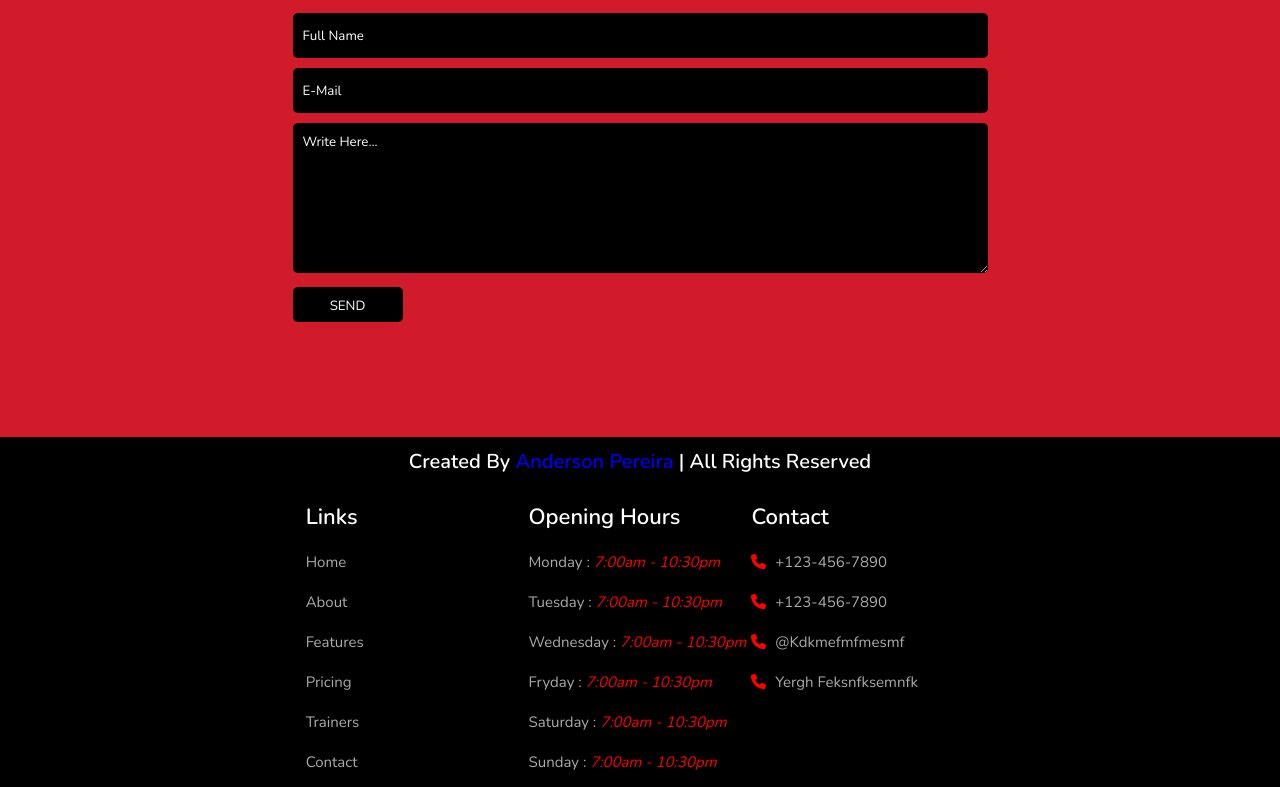
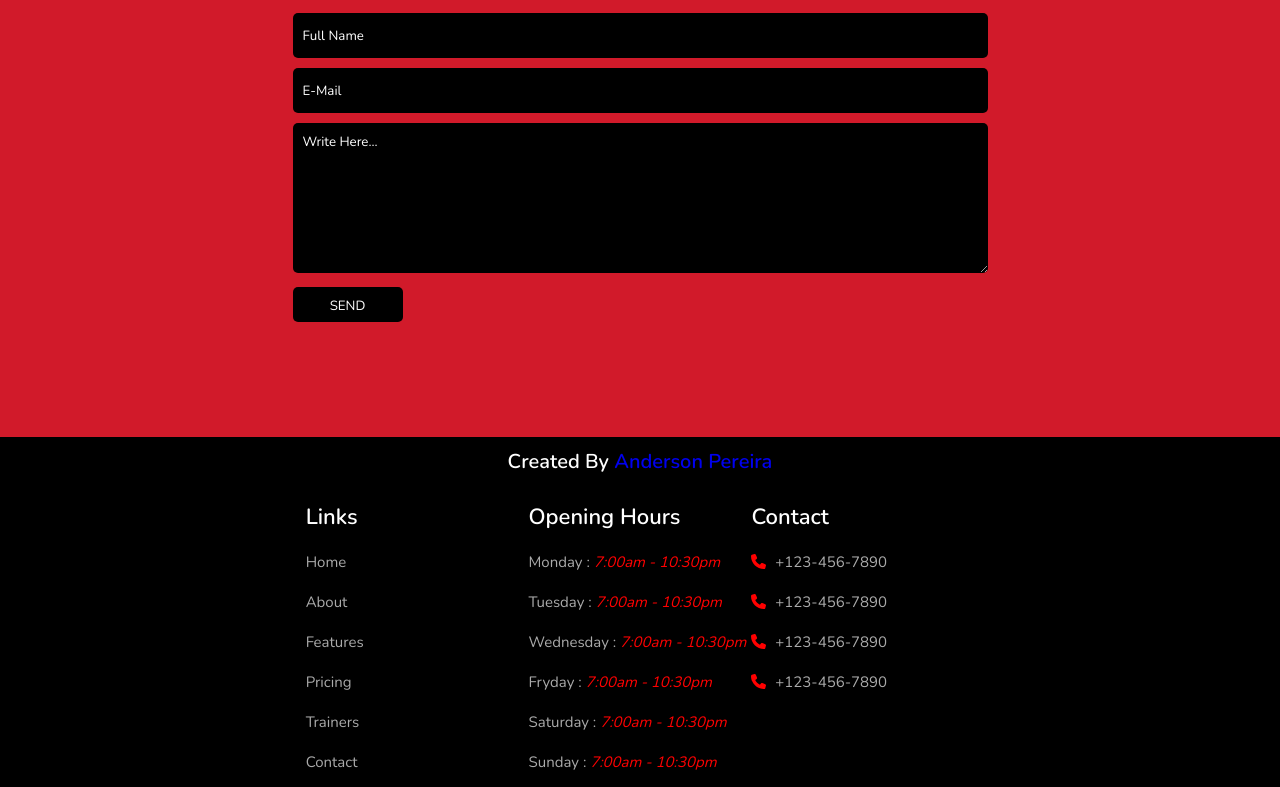
Before and after one commit to anderson-pixel/fitx, a React (Create React App) app: page / in a window 1280 px wide. Shown: the part 3892-4679 px from the top of the page. Built offline with nearby package versions, Linux system fonts and the light colour scheme.

Commit message:
checkpoint

```diff
--- a/src/components/header/Footer/footer.tsx
+++ b/src/components/header/Footer/footer.tsx
@@ -24,7 +24,7 @@ function Footer() {
         color:'white',
         lineHeight: '1.5',
         }}
-        >Created by <span><a href='https://github.com/anderson-pixel'>Anderson Pereira</a></span> | all rights reserved</h3>
+        >Created by <span><a href='https://github.com/anderson-pixel'>Anderson Pereira</a></span></h3>
       </div>
 
     <div className="box-container">
@@ -54,11 +54,11 @@ function Footer() {
        <p> <i>
        <FontAwesomeIcon icon={faPhone} size="1x"/> </i>+123-456-7890</p>
        <p> <i>
-       <FontAwesomeIcon icon={faPhone} size="1x"/> </i>+123-456-7890 </p>
+       <FontAwesomeIcon icon={faPhone} size="1x"/> </i>+123-456-7890</p>
        <p> <i>
-       <FontAwesomeIcon icon={faPhone} size="1x"/> </i>@kdkmefmfmesmf</p>
+       <FontAwesomeIcon icon={faPhone} size="1x"/> </i>+123-456-7890</p>
        <p> <i>
-       <FontAwesomeIcon icon={faPhone} size="1x"/> </i>yergh feksnfksemnfk</p>
+       <FontAwesomeIcon icon={faPhone} size="1x"/> </i>+123-456-7890</p>
       </div>
     </div>
     </FooterContainer>
```
